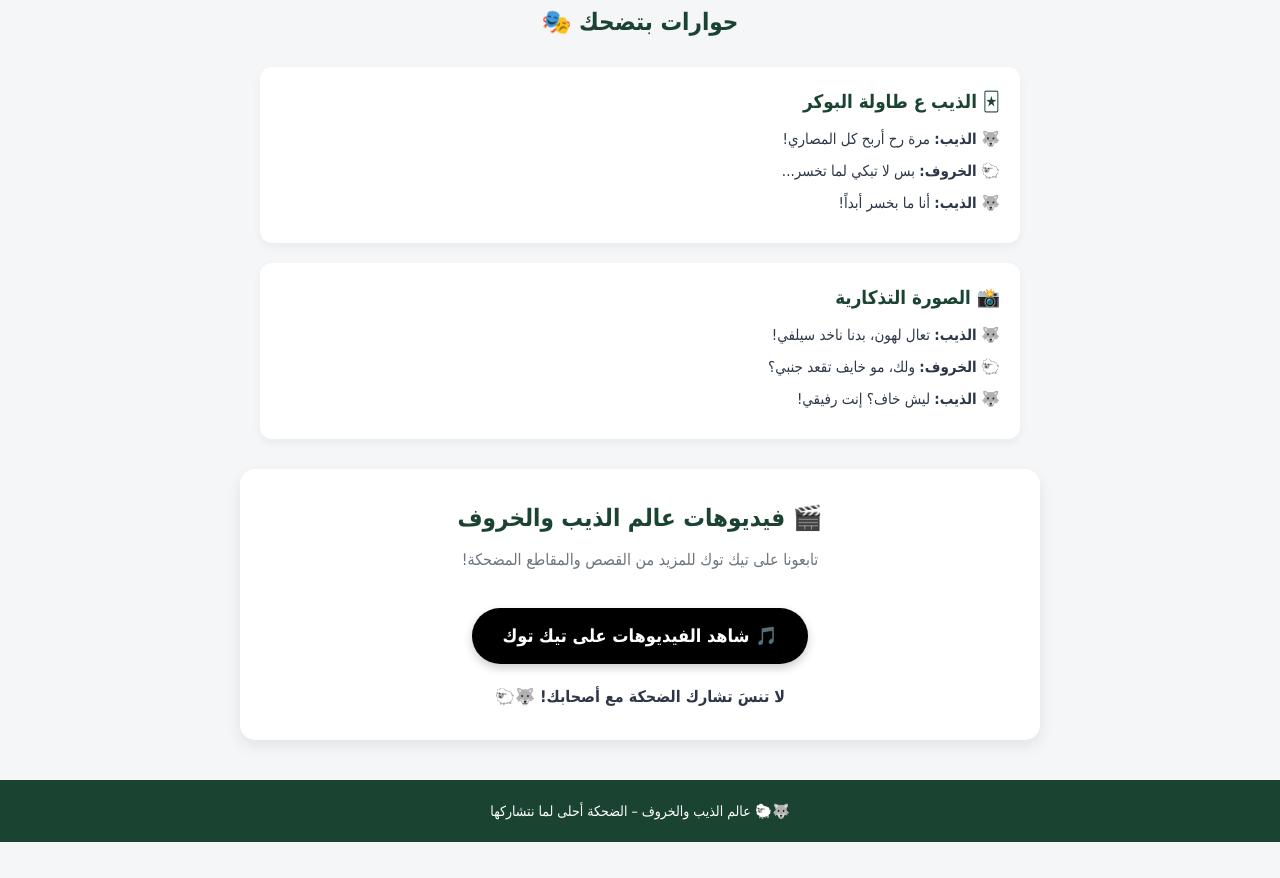
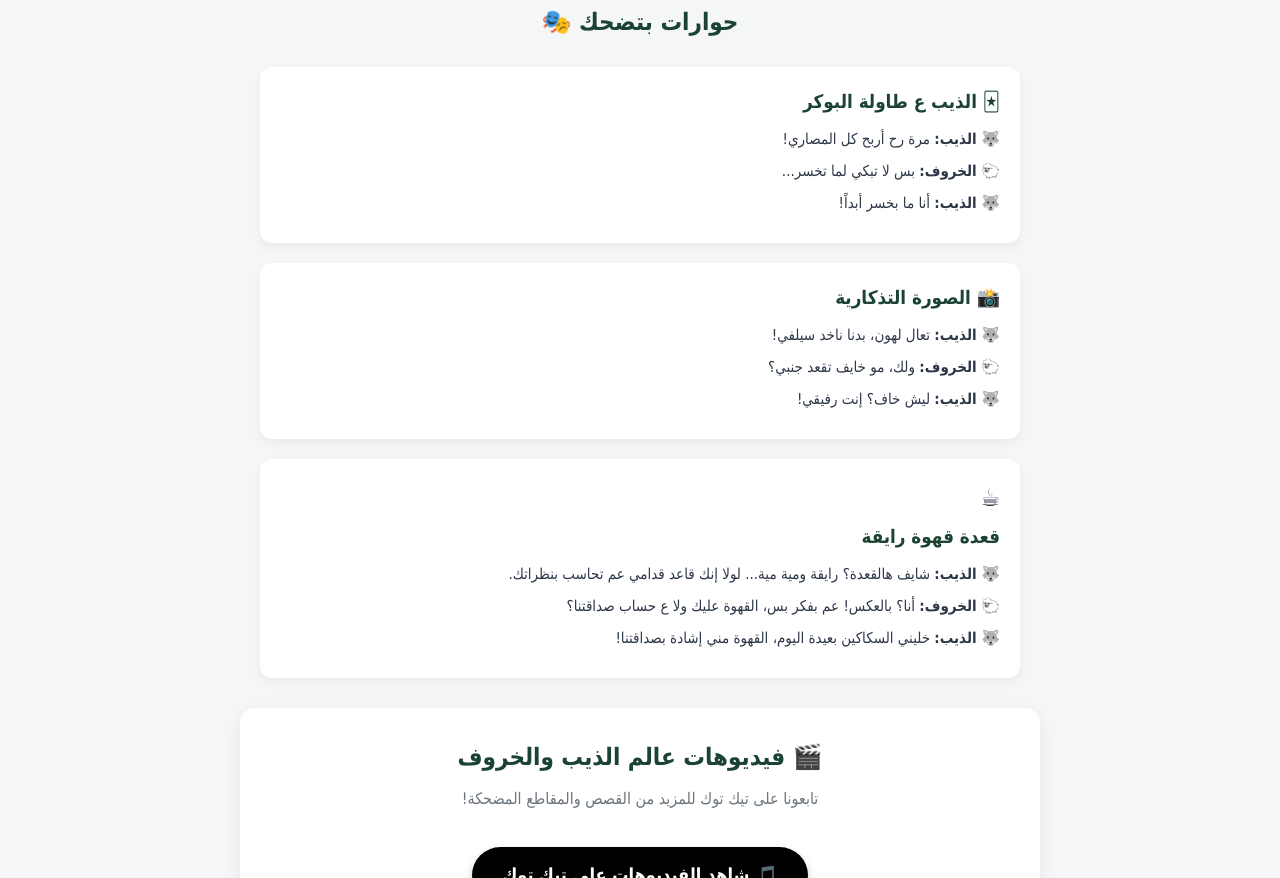
Before and after one commit to opohko-spec/wolf-and-sheep-world, a plain HTML site: page index.html in a window 1280 px wide. Shown: the part 372-1250 px from the top of the page. Before the commit the page ends 1214 px from the top, so only its background shows below. Drawn offline with Linux system fonts and the light colour scheme.

Commit message:
Update index.html

```diff
--- a/index.html
+++ b/index.html
@@ -4,6 +4,10 @@
     <meta charset="UTF-8">
     <meta name="viewport" content="width=device-width, initial-scale=1.0">
     <title>عالم الذيب والخروف</title>
+
+    <!-- أيقونة الموقع (صورتك الشخصية) -->
+    <link rel="icon" type="image/jpeg" href="profile.jpg">
+
     <style>
         :root {
             --primary-dark: #1b4332;
@@ -68,6 +72,14 @@
                     <p><b>🐑 الخروف:</b> ولك، مو خايف تقعد جنبي؟</p>
                     <p><b>🐺 الذيب:</b> ليش خاف؟ إنت رفيقي!</p>
                 </article>
+
+                <article class="card">
+                    <div class="card-emoji" style="font-size: 24px; margin-bottom: 5px;">☕</div>
+                    <h3>قعدة قهوة رايقة</h3>
+                    <p><b>🐺 الذيب:</b> شايف هالقعدة؟ رايقة ومية مية... لولا إنك قاعد قدامي عم تحاسب بنظراتك.</p>
+                    <p><b>🐑 الخروف:</b> أنا؟ بالعكس! عم بفكر بس، القهوة عليك ولا ع حساب صداقتنا؟</p>
+                    <p><b>🐺 الذيب:</b> خليني السكاكين بعيدة اليوم، القهوة مني إشادة بصداقتنا!</p>
+                </article>
             </div>
         </section>
 
```
